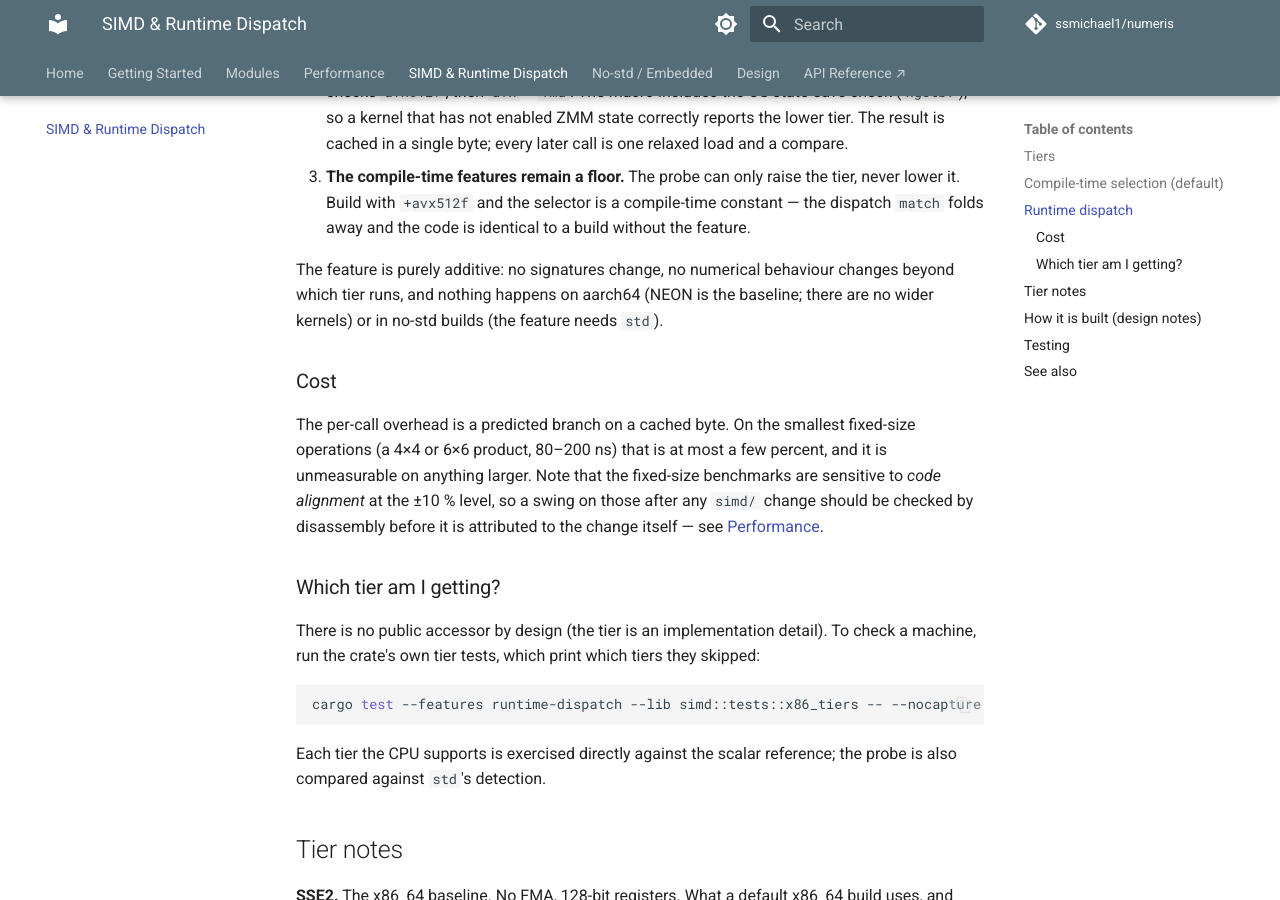
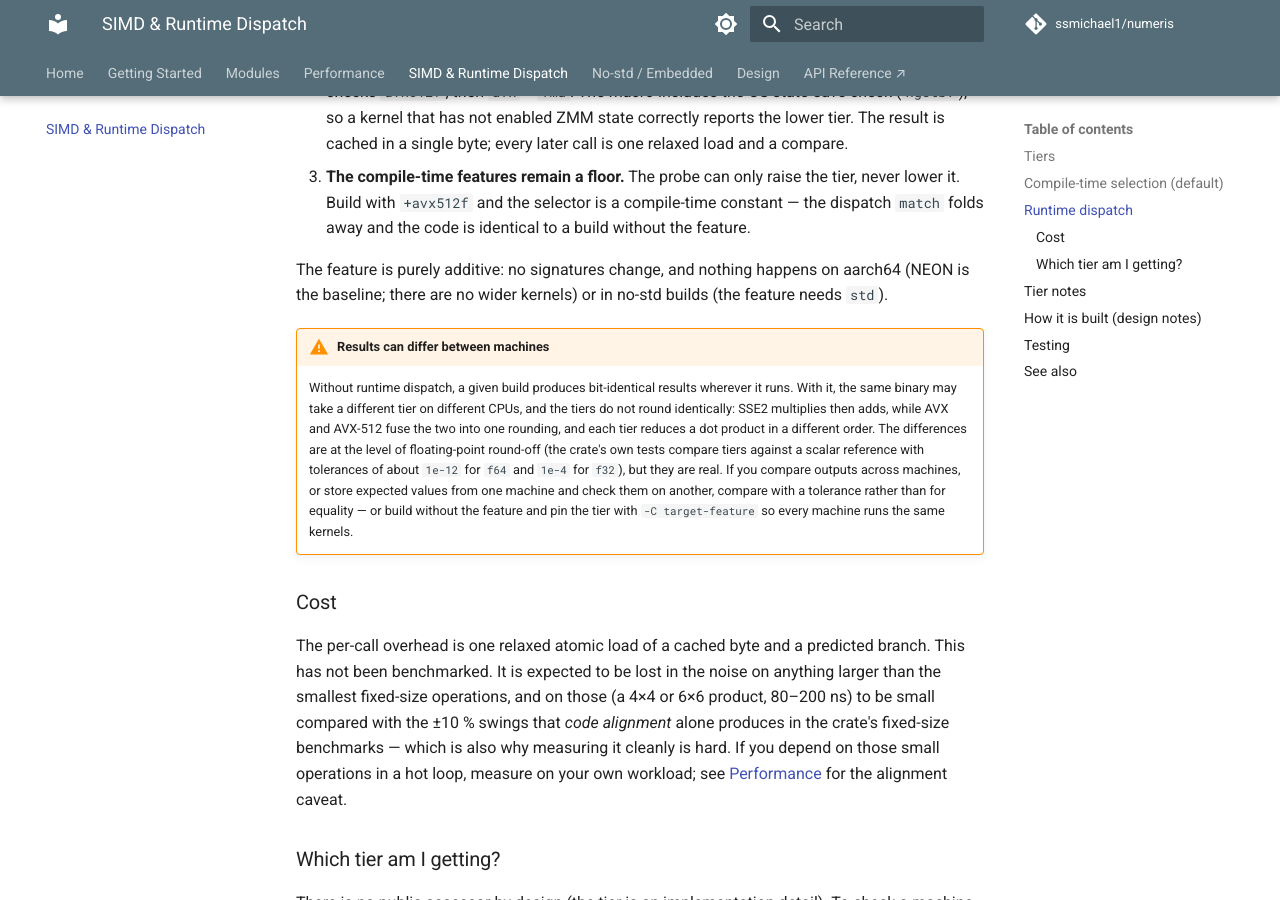
Before and after one commit to ssmichael1/numeris, an MkDocs documentation site: the page built from docs/simd.md, in a window 1280 px wide and 900 px high, scrolled down 2331 px. Built offline with MkDocs 1.6.1 and Material for MkDocs 9.7.7, drawn with Linux system fonts in a browser that asks for light colours; comment, search, counter and statistics services are not loaded.

Commit message:
docs(simd): cross-machine reproducibility note; overhead wording is an estimate
With runtime dispatch the same binary can take different tiers on different
CPUs, and the tiers round differently (fused vs. separate multiply-add,
reduction order), so results can differ at round-off level between machines.
Say so in the SIMD page, README, crate docs, and changelog, with the advice to
compare with a tolerance or pin the tier. The dispatch-overhead claim is now
stated as unmeasured and expected to sit inside the code-alignment noise,
rather than as a number.

Co-Authored-By: Claude Fable 5.1 <noreply@anthropic.com>
Claude-Session: https://claude.ai/code/session_01LnWEteS8QktPvnyHA7JYNB

```diff
--- a/docs/simd.md
+++ b/docs/simd.md
@@ -84,17 +84,29 @@ What changes:
    it. Build with `+avx512f` and the selector is a compile-time constant — the dispatch `match`
    folds away and the code is identical to a build without the feature.
 
-The feature is purely additive: no signatures change, no numerical behaviour changes beyond which
-tier runs, and nothing happens on aarch64 (NEON is the baseline; there are no wider kernels) or in
-no-std builds (the feature needs `std`).
+The feature is purely additive: no signatures change, and nothing happens on aarch64 (NEON is the
+baseline; there are no wider kernels) or in no-std builds (the feature needs `std`).
+
+!!! warning "Results can differ between machines"
+    Without runtime dispatch, a given build produces bit-identical results wherever it runs. With
+    it, the same binary may take a different tier on different CPUs, and the tiers do not round
+    identically: SSE2 multiplies then adds, while AVX and AVX-512 fuse the two into one rounding,
+    and each tier reduces a dot product in a different order. The differences are at the level of
+    floating-point round-off (the crate's own tests compare tiers against a scalar reference with
+    tolerances of about `1e-12` for `f64` and `1e-4` for `f32`), but they are real. If you compare
+    outputs across machines, or store expected values from one machine and check them on another,
+    compare with a tolerance rather than for equality — or build without the feature and pin the
+    tier with `-C target-feature` so every machine runs the same kernels.
 
 ### Cost
 
-The per-call overhead is a predicted branch on a cached byte. On the smallest fixed-size operations
-(a 4×4 or 6×6 product, 80–200 ns) that is at most a few percent, and it is unmeasurable on anything
-larger. Note that the fixed-size benchmarks are sensitive to *code alignment* at the ±10 % level, so
-a swing on those after any `simd/` change should be checked by disassembly before it is attributed
-to the change itself — see [Performance](performance.md).
+The per-call overhead is one relaxed atomic load of a cached byte and a predicted branch. This
+has not been benchmarked. It is expected to be lost in the noise on anything larger than the
+smallest fixed-size operations, and on those (a 4×4 or 6×6 product, 80–200 ns) to be small
+compared with the ±10 % swings that *code alignment* alone produces in the crate's fixed-size
+benchmarks — which is also why measuring it cleanly is hard. If you depend on those small
+operations in a hot loop, measure on your own workload; see [Performance](performance.md) for
+the alignment caveat.
 
 ### Which tier am I getting?
 
```
Also changed, not shown: CHANGELOG.md (+9 -4 lines), README.md (+1 -1 lines), 1 other file.
